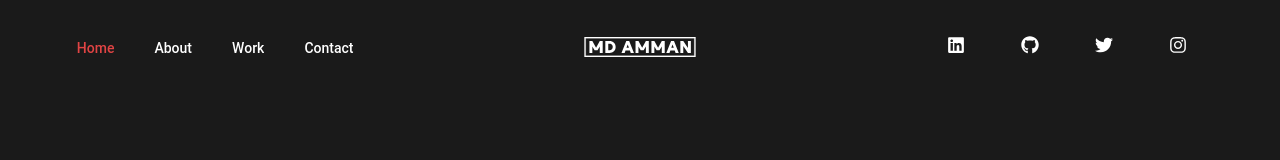
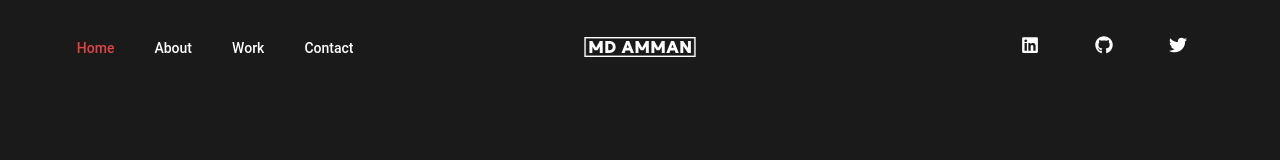
Before and after one commit to krazio-01/Portfolio, a React (Vite) app: page / in a window 1280 px wide. Shown: the top 160 px of the page. Built offline with nearby package versions, Linux system fonts and the light colour scheme.

Commit message:
remove Instagram from social links configuration

```diff
--- a/src/components/SocialICons/SocialIcons.jsx
+++ b/src/components/SocialICons/SocialIcons.jsx
@@ -1,23 +1,19 @@
-import { Link } from "react-router-dom";
-import { FaGithub, FaInstagram, FaLinkedin, FaTwitter } from "react-icons/fa6";
-import AnimatedWrapper from "../animatedWrapper/AnimatedWrapper";
+import { Link } from 'react-router-dom';
+import { FaGithub, FaLinkedin, FaTwitter } from 'react-icons/fa6';
+import AnimatedWrapper from '../animatedWrapper/AnimatedWrapper';
 
 const socialLinks = [
     {
         icon: <FaLinkedin />,
-        url: "https://www.linkedin.com/in/md-amman/",
+        url: 'https://www.linkedin.com/in/md-amman/',
     },
     {
         icon: <FaGithub />,
-        url: "https://github.com/krazio-01",
+        url: 'https://github.com/krazio-01',
     },
     {
         icon: <FaTwitter />,
-        url: "https://twitter.com/krazio01",
-    },
-    {
-        icon: <FaInstagram />,
-        url: "https://instagram.com",
+        url: 'https://twitter.com/krazio01',
     },
 ];
 
@@ -25,13 +21,7 @@ const SocialIcons = () => {
     return (
         <ul>
             {socialLinks.map((link, index) => (
-                <AnimatedWrapper
-                    key={index}
-                    as="li"
-                    delay={(index + 5) * 0.1}
-                    duration={0.7}
-                    useSpring={true}
-                >
+                <AnimatedWrapper key={index} as="li" delay={(index + 5) * 0.1} duration={0.7} useSpring={true}>
                     <Link to={link.url} target="_blank">
                         {link.icon}
                     </Link>
```
